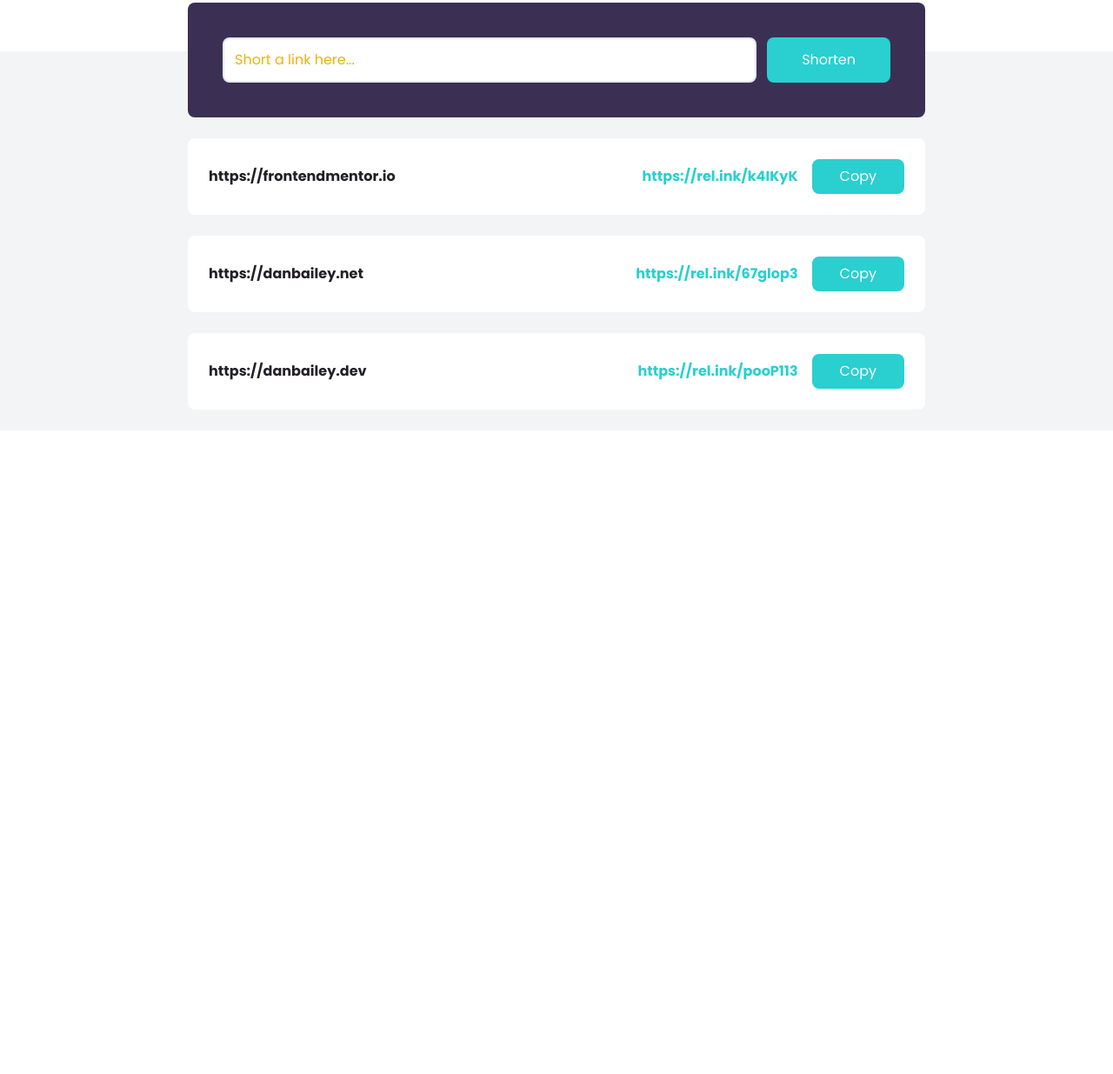
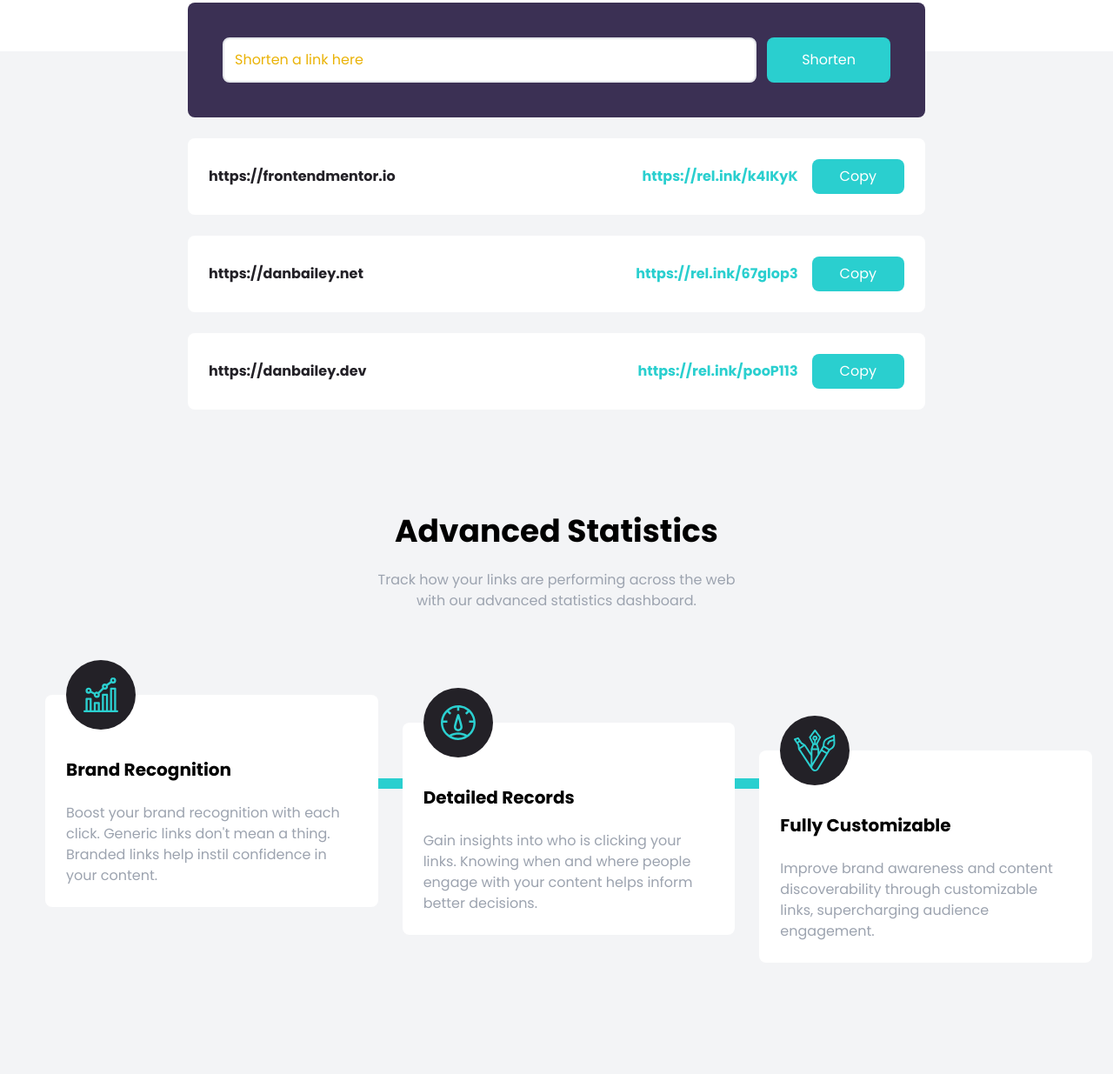
Before and after one commit to dan-bailey/tailwind-udemy-coursework, a website: page big-projects/shortly/index.html in a window 1280 px wide. Shown: the part 661-1896 px from the top of the page at 87% size. Before the commit the page ends 1156 px from the top, so only its background shows below. Drawn offline with Linux system fonts and the light colour scheme.

Commit message:
shortly redux

```diff
--- a/big-projects/shortly/index.html
+++ b/big-projects/shortly/index.html
@@ -57,7 +57,12 @@
   <section id="shorten" class="relative bg-gray-100">
     <div class="max-w-4xl mx-auto p-6 space-y-6">
       <form action="" id="link-form" class="relative flex flex-col w-full p-10 -mt-20 space-y-4 bg-darkViolet rounded-lg md:flex-row md:space-y-0 md:space-x-3">
-        <input type="text" class="flex-1 p-3 border-2 rounded-lg placeholder-yellow-500 focus:outline-none" placeholder="Short a link here..." id="link-input">
+        <input
+            type="text"
+            class="flex-1 p-3 border-2 rounded-lg placeholder-yellow-500 focus:outline-none"
+            placeholder="Shorten a link here"
+            id="link-input"
+          />
         <button class="px-10 py-3 text-white bg-cyan rounded-lg hover:bg-cyanLight focus:outline-none md:py-2">Shorten</button>
         <!-- error message -->
         <div id="err-msg" class="absolute left-10 bottom-3 text-red text-sm italic">
@@ -104,5 +109,95 @@
 
     </div>
   </section>
+  <section id="stats" class="py-24 bg-gray-100">
+    <div class="container mx-auto px-3">
+      <h2 class="text-4xl mb-6 font-bold text-center">Advanced Statistics</h2>
+      <p class="max-w-xs mx-auto text-center text-gray-400 md:max-w-md">Track how your links are performing across the web with our advanced statistics dashboard.</p>
+    </div>
+  </section>
+  <section id="features" class="pb-32 bg-gray-100">
+    <div
+        class="relative container flex flex-col items-start px-6 mx-auto md:flex-row md:space-x-7"
+      >
+        <!-- Horizontal Line -->
+        <div
+          class="hidden absolute top-24 w-10/12 left-16 h-3 bg-cyan md:block"
+        ></div>
+        <!-- Vertical Line -->
+        <div class="absolute w-2 left-1/2 h-full -ml-1 bg-cyan md:hidden"></div>
+
+        <!-- Box 1 -->
+        <div
+          class="relative flex flex-col p-6 space-y-6 bg-white rounded-lg md:w-1/3"
+        >
+          <!-- Image Positioning -->
+          <div class="absolute -ml-10 left-1/2 -top-10 md:left-16">
+            <!-- Image Container For Background & Center -->
+            <div
+              class="flex items-center justify-center w-20 h-20 p-4 rounded-full bg-veryDarkViolet"
+            >
+              <img src="images/icon-brand-recognition.svg" alt="" />
+            </div>
+          </div>
+          <h5
+            class="pt-6 text-xl font-bold text-center capitalize md:text-left"
+          >
+            Brand Recognition
+          </h5>
+          <p class="text-center text-gray-400 md:text-left">
+            Boost your brand recognition with each click. Generic links don't
+            mean a thing. Branded links help instil confidence in your content.
+          </p>
+        </div>
+
+        <!-- Box 2 -->
+        <div
+          class="relative flex flex-col mt-24 p-6 space-y-6 bg-white rounded-lg md:w-1/3 md:mt-8"
+        >
+          <!-- Image Positioning -->
+          <div class="absolute -ml-10 left-1/2 -top-10 md:left-16">
+            <!-- Image Container For Background & Center -->
+            <div
+              class="flex items-center justify-center w-20 h-20 p-4 rounded-full bg-veryDarkViolet"
+            >
+              <img src="images/icon-detailed-records.svg" alt="" />
+            </div>
+          </div>
+          <h5
+            class="pt-6 text-xl font-bold text-center capitalize md:text-left"
+          >
+            Detailed Records
+          </h5>
+          <p class="text-center text-gray-400 md:text-left">
+            Gain insights into who is clicking your links. Knowing when and
+            where people engage with your content helps inform better decisions.
+          </p>
+        </div>
+
+        <!-- Box 3 -->
+        <div
+          class="relative flex flex-col mt-24 p-6 space-y-6 bg-white rounded-lg md:w-1/3 md:mt-16"
+        >
+          <!-- Image Positioning -->
+          <div class="absolute -ml-10 left-1/2 -top-10 md:left-16">
+            <!-- Image Container For Background & Center -->
+            <div
+              class="flex items-center justify-center w-20 h-20 p-4 rounded-full bg-veryDarkViolet"
+            >
+              <img src="images/icon-fully-customizable.svg" alt="" />
+            </div>
+          </div>
+          <h5
+            class="pt-6 text-xl font-bold text-center capitalize md:text-left"
+          >
+            Fully Customizable
+          </h5>
+          <p class="text-center text-gray-400 md:text-left">
+            Improve brand awareness and content discoverability through
+            customizable links, supercharging audience engagement.
+          </p>
+        </div>
+
+  </section>
 </body>
 </html>
--- a/big-projects/shortly/js/script.js
+++ b/big-projects/shortly/js/script.js
@@ -1,4 +1,4 @@
-const input = document.getElementById('link-input')
+const inputField = document.getElementById('link-input')
 const linkForm = document.getElementById('link-form')
 const errMsg = document.getElementById('err-msg')
 
@@ -21,15 +21,15 @@ function validURL(str) {
 function formSubmit(e) {
   e.preventDefault()
 
-  if (input.value === '') {
+  if (inputField.value === '') {
     errMsg.innerHTML = 'Please enter something'
-    input.classList.add('border-red-900')
-  } else if (!validURL(input.value)) {
+    inputField.classList.add('border-red')
+  } else if (!validURL(inputField.value)) {
     errMsg.innerHTML = 'Please enter a valid URL'
-    input.classList.add('border-red-900')
+    inputField.classList.add('border-red')
   } else {
     errMsg.innerHTML = ''
-    input.classList.remove('border-red-900')
+    inputField.classList.remove('border-red')
     alert('Success')
   }
 }
```
Also changed, not shown: big-projects/shortly/css/style.css.
